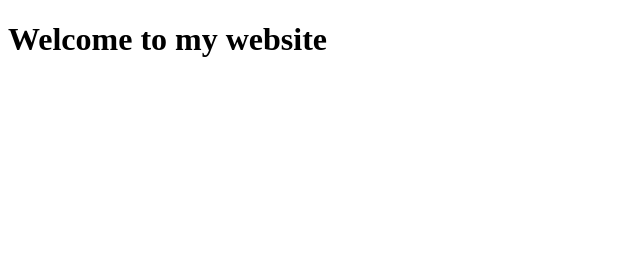
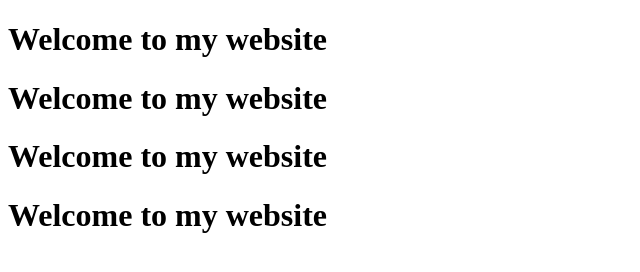
Before and after one commit to anildalar/22March2025, a plain HTML site: page index.html in a window 1280 px wide. Shown: the whole page, without its empty margins (0-640 px from the left). Drawn offline with Linux system fonts and the light colour scheme.

Commit message:
Commit 2

```diff
--- a/index.html
+++ b/index.html
@@ -5,5 +5,8 @@
     </head>
     <body>
         <h1>Welcome to my website</h1>
+        <h1>Welcome to my website</h1>
+        <h1>Welcome to my website</h1>
+        <h1>Welcome to my website</h1>
     </body>
 </html>
```
